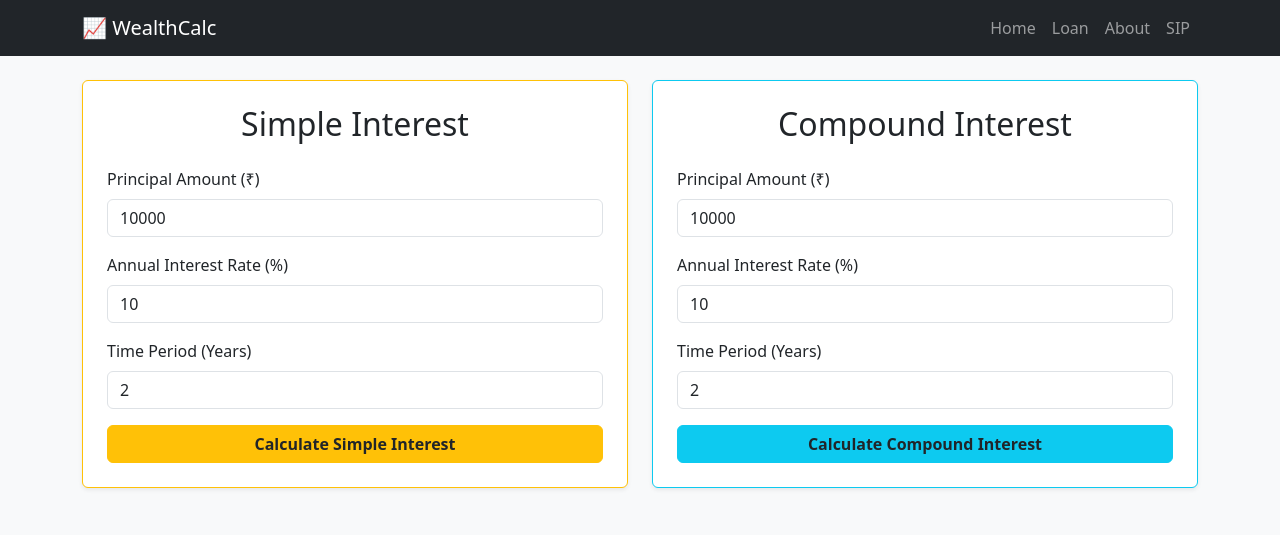
After one commit to AnantKamat12/SIP_Calculator, a Flask app: page /home in a window 1280 px wide. The commit adds this page. Shown: the top 535 px of the page. Run offline with Flask 3, Linux system fonts and the light colour scheme.

Commit message:
Adding more pages to app

```diff
--- a/Interest.py
+++ b/Interest.py
@@ -1,3 +1,4 @@
+import math
 class Interest():
     def __init__(self):
         pass
--- a/app.py
+++ b/app.py
@@ -1,5 +1,5 @@
 from flask import Flask, render_template, request
-from Interest import Interest  # Imports your math class
+from Interest import Interest  # Capital 'I' matches your filename Interest.py!
 
 app = Flask(__name__)
 
@@ -7,13 +7,12 @@ app = Flask(__name__)
 def render():
     results = None
     if request.method == 'POST':
-        # 1. Capture the inputs from the HTML form
-        monthly_deposit = float(request.form.get('monthly_deposit'))
-        annual_rate = float(request.form.get('annual_rate'))
-        years = float(request.form.get('years'))
-        inc=float(request.form.get('inc'))
+        # Using fallback '0' prevents the engine from crashing if a field is left empty
+        monthly_deposit = float(request.form.get('monthly_deposit') or '0')
+        annual_rate = float(request.form.get('annual_rate') or '0')
+        years = float(request.form.get('years') or '0')
+        inc = float(request.form.get('inc') or '0')
 
-        # 2. Run the math from your Interest class
         calc = Interest()
         results = calc.sip(
             monthly_deposit=monthly_deposit,
@@ -22,8 +21,66 @@ def render():
             annual_increment_percent=inc
         )
 
-    # 3. Send the results data back to the webpage layout
     return render_template('new.html', results=results)
+
+# ─── ADD THIS NEW ROUTE FOR YOUR LOAN CALCULATOR ───
+@app.route('/loan', methods=['GET', 'POST'])
+def loan_calculator():
+    loan_results = None
+    if request.method == 'POST':
+        principal = float(request.form.get('principal') or '0')
+        rate = float(request.form.get('rate') or '0')
+        years = float(request.form.get('years') or '0')
+
+        calc = Interest()
+        # Using compound interest as an example for the loan calculation maturity value
+        maturity_value = calc.compound_interest(P=principal, r=rate, t=years, n=12)
+
+        loan_results = {
+            "principal": principal,
+            "rate": rate,
+            "years": years,
+            "maturity_value": round(maturity_value, 2),
+            "interest_charged": round(maturity_value - principal, 2)
+        }
+
+    return render_template('loan.html', results=loan_results)
+@app.route('/home', methods=['GET', 'POST'])
+def simple_interest():
+    si_results = None
+    ci_results = None
+
+    if request.method == 'POST':
+        # Identify which button fired the calculation engine
+        calc_type = request.form.get('calc_type')
+
+        principal = float(request.form.get('principal') or '0')
+        rate = float(request.form.get('rate') or '0')
+        years = float(request.form.get('years') or '0')
+
+        cal = Interest()
+
+        if calc_type == 'simple':
+            answer = cal.simple_interest(P=principal, r=rate, t=years)
+            si_results = {
+                "principal": principal,
+                "rate": rate,
+                "total": round(answer, 2),
+                "interest": round(answer - principal, 2)
+            }
+        elif calc_type == 'compound':
+            # Uses monthly compounding frequency (n=12) by default
+            answer = cal.compound_interest(P=principal, r=rate, t=years, n=12)
+            ci_results = {
+                "principal": principal,
+                "rate": rate,
+                "total": round(answer, 2),
+                "interest": round(answer - principal, 2)
+            }
+
+    # Send both pointers back down. One will contain data, the other stays None.
+    return render_template('home.html', si_results=si_results, ci_results=ci_results)
+
 
 @app.route('/about', methods=['GET'])
 def about():
--- a/templates/base.html
+++ b/templates/base.html
@@ -18,8 +18,11 @@
         <div class="container">
             <a class="navbar-brand" href="/">📈 WealthCalc</a>
             <div class="navbar-nav">
-                <a class="nav-link" href="/">Home</a>
+                <a class="nav-link" href="/home">Home</a>
+                <a class="nav-link" href="/loan">Loan</a>
                 <a class="nav-link" href="/about">About</a>
+                <a class="nav-link" href="/">SIP</a>
+
             </div>
         </div>
     </nav>
--- /dev/null
+++ b/templates/home.html
@@ -0,0 +1,104 @@
+{% extends "base.html" %}
+
+{% block content %}
+<!-- Main layout grid container -->
+<div class="row">
+
+    <!-- ─── LEFT COLUMN: SIMPLE INTEREST ─── -->
+    <div class="col-md-6 mb-4">
+        <!-- Input Card -->
+        <div class="card shadow-sm p-4 mb-4 border-warning">
+            <h2 class="text-center mb-4">Simple Interest</h2>
+
+            <form action="/home" method="POST">
+                <!-- Secret tracker field -->
+                <input type="hidden" name="calc_type" value="simple">
+
+                <div class="mb-3">
+                    <label class="form-label">Principal Amount (₹)</label>
+                    <input type="number" name="principal" class="form-control" required value="10000">
+                </div>
+                <div class="mb-3">
+                    <label class="form-label">Annual Interest Rate (%)</label>
+                    <input type="number" step="0.1" name="rate" class="form-control" required value="10">
+                </div>
+                <div class="mb-3">
+                    <label class="form-label">Time Period (Years)</label>
+                    <input type="number" step="0.5" name="years" class="form-control" required value="2">
+                </div>
+                <button type="submit" class="btn btn-warning w-100 text-dark fw-bold">Calculate Simple Interest</button>
+            </form>
+        </div>
+
+        <!-- Simple Interest Specific Results -->
+        {% if si_results %}
+        <div class="card shadow-sm p-4 border-success">
+            <h4 class="text-center text-success mb-3">Simple Interest Summary</h4>
+            <div class="row text-center">
+                <div class="col-6 mb-2">
+                    <div class="text-muted small">Principal</div>
+                    <div class="fw-bold text-dark">₹{{ si_results.principal }}</div>
+                </div>
+                <div class="col-6 mb-2">
+                    <div class="text-muted small">Interest Earned</div>
+                    <div class="fw-bold text-success">+ ₹{{ si_results.interest }}</div>
+                </div>
+                <div class="col-12 mt-2 pt-2 border-top">
+                    <div class="text-muted small">Total Value</div>
+                    <div class="fs-4 fw-bold text-success">₹{{ si_results.total }}</div>
+                </div>
+            </div>
+        </div>
+        {% endif %}
+    </div> <!-- Closes Simple Interest Column cleanly -->
+
+    <!-- ─── RIGHT COLUMN: COMPOUND INTEREST ─── -->
+    <div class="col-md-6 mb-4">
+        <!-- Input Card -->
+        <div class="card shadow-sm p-4 mb-4 border-info">
+            <h2 class="text-center mb-4">Compound Interest</h2>
+
+            <form action="/home" method="POST">
+                <!-- Secret tracker field -->
+                <input type="hidden" name="calc_type" value="compound">
+
+                <div class="mb-3">
+                    <label class="form-label">Principal Amount (₹)</label>
+                    <input type="number" name="principal" class="form-control" required value="10000">
+                </div>
+                <div class="mb-3">
+                    <label class="form-label">Annual Interest Rate (%)</label>
+                    <input type="number" step="0.1" name="rate" class="form-control" required value="10">
+                </div>
+                <div class="mb-3">
+                    <label class="form-label">Time Period (Years)</label>
+                    <input type="number" step="0.5" name="years" class="form-control" required value="2">
+                </div>
+                <button type="submit" class="btn btn-info w-100 text-dark fw-bold">Calculate Compound Interest</button>
+            </form>
+        </div>
+
+        <!-- Compound Interest Specific Results -->
+        {% if ci_results %}
+        <div class="card shadow-sm p-4 border-primary">
+            <h4 class="text-center text-primary mb-3">Compound Interest Summary</h4>
+            <div class="row text-center">
+                <div class="col-6 mb-2">
+                    <div class="text-muted small">Principal</div>
+                    <div class="fw-bold text-dark">₹{{ ci_results.principal }}</div>
+                </div>
+                <div class="col-6 mb-2">
+                    <div class="text-muted small">Interest Earned</div>
+                    <div class="fw-bold text-primary">+ ₹{{ ci_results.interest }}</div>
+                </div>
+                <div class="col-12 mt-2 pt-2 border-top">
+                    <div class="text-muted small">Total Value</div>
+                    <div class="fs-4 fw-bold text-primary">₹{{ ci_results.total }}</div>
+                </div>
+            </div>
+        </div>
+        {% endif %}
+    </div> <!-- Closes Compound Interest Column cleanly -->
+
+</div> <!-- Closes out the main grid row -->
+{% endblock %}
```
Also changed, not shown: templates/about.html (+18 -0 lines), templates/loan.html (added, +55 -0 lines), templates/new.html (+4 -4 lines).
